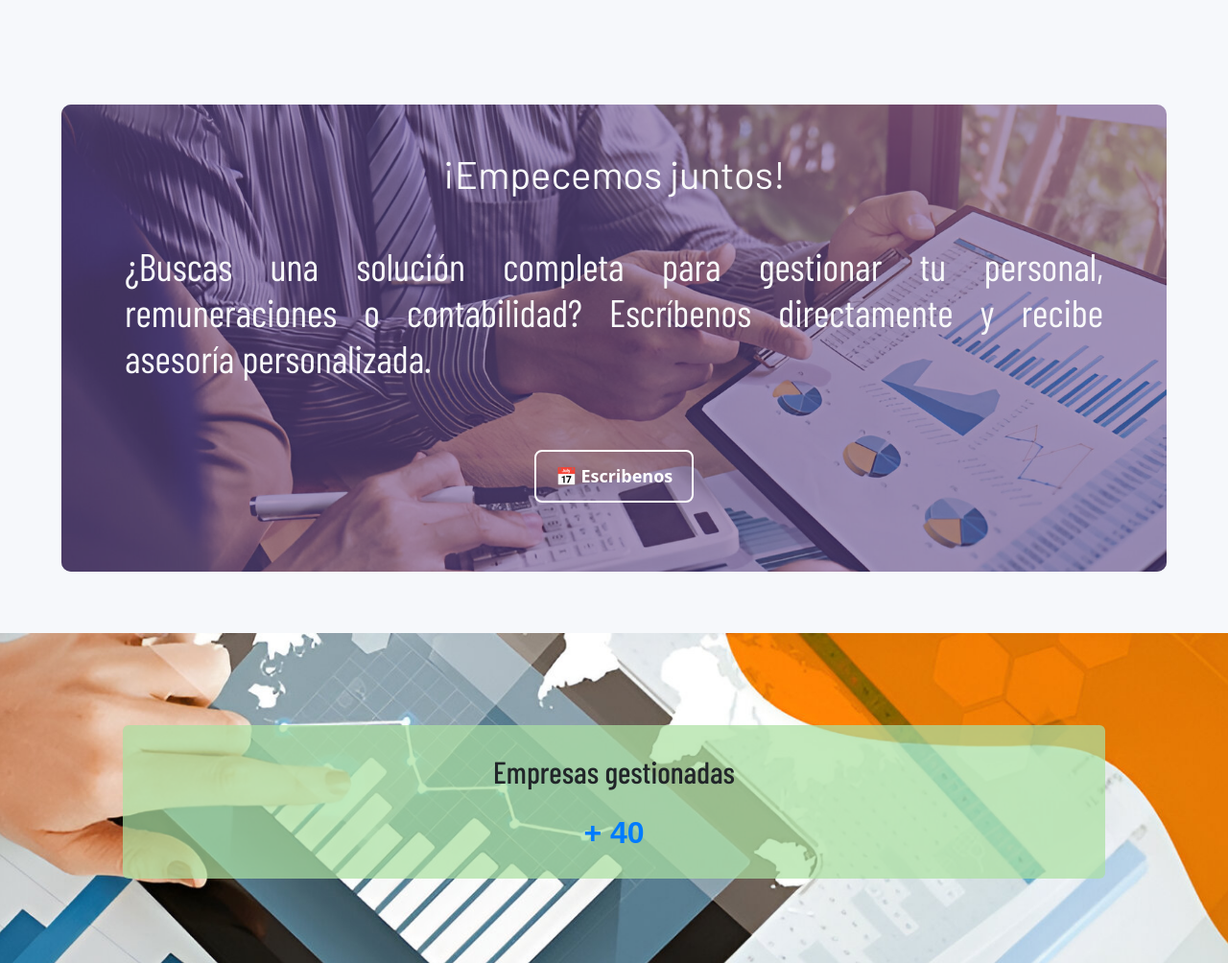
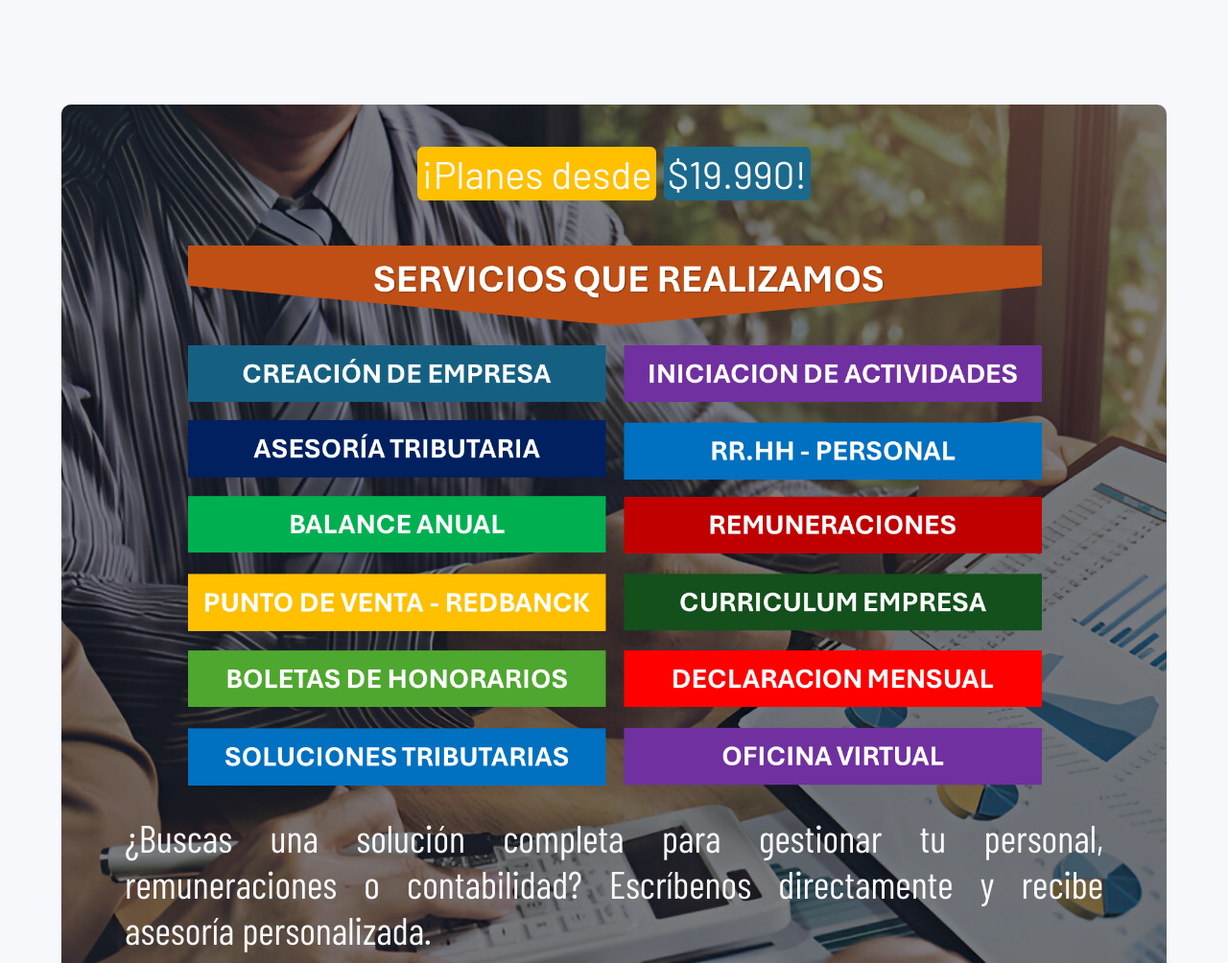
Before and after one commit to alfredosalgado/lifecontabilidad, a plain HTML site: page index.html in a window 1280 px wide. Shown: the part 3377-4381 px from the top of the page at 96% size. Drawn offline with nearby package versions, Linux system fonts and the light colour scheme; a web font is replaced by a local one.

Commit message:
cambios2

```diff
--- a/assets/css/style.css
+++ b/assets/css/style.css
@@ -27,6 +27,11 @@
 
 .text-ryf3 {
   color: #7030a0;
+}
+
+.pimg {
+  position: relative;
+  padding-bottom: 25px;
 }
 
 .div-con-imagen {
@@ -849,8 +854,7 @@ body {
     width: 100%;
     height: 100%;
     border-radius: 10px;
-
-    background-color: #563277;
+    background-color: #000000;
     opacity: 0.5; /* Ajusta la opacidad para el efecto deseado */
 
     pointer-events: none; /* Permite interactuar con los elementos debajo */
--- a/index.html
+++ b/index.html
@@ -326,8 +326,15 @@
         <div class="container">
 
           <h2 class="text-center display-6 pt-5 pb-5 mb-0 text-barlow titulo-animado text-light">
-            ¡Empecemos juntos!
+            <span class="bg-ryf p-1 rounded">¡Planes desde</span> <span class="bg-ryf2 p-1 rounded">$19.990!</span>
           </h2>
+          <div class="d-none d-md-flex justify-content-center">
+            <img src="./assets/img/serv3.png" class="pimg titulo-animado" width="80%" alt="">
+          </div>
+          <div class="d-flex d-md-none justify-content-center">
+            <img src="./assets/img/serv2.png" class="pimg titulo-animado" width="80%" alt="">
+          </div>
+
           <p class="px-5 text-barlowc texto-fade display-6 pb-2 text-justify container text-light">¿Buscas una solución completa para gestionar tu personal, remuneraciones o contabilidad? Escríbenos directamente y recibe asesoría personalizada.
           </p>
           <a href="https://wa.me/56931997748?text=Hola,%20me%20gustaría%20agendar%20una%20asesoria."
```
Also changed, not shown: plan1.html (+8 -4 lines), plan2.html (+8 -4 lines), assets/img/serv2.png (added), assets/img/serv3.png (added).
